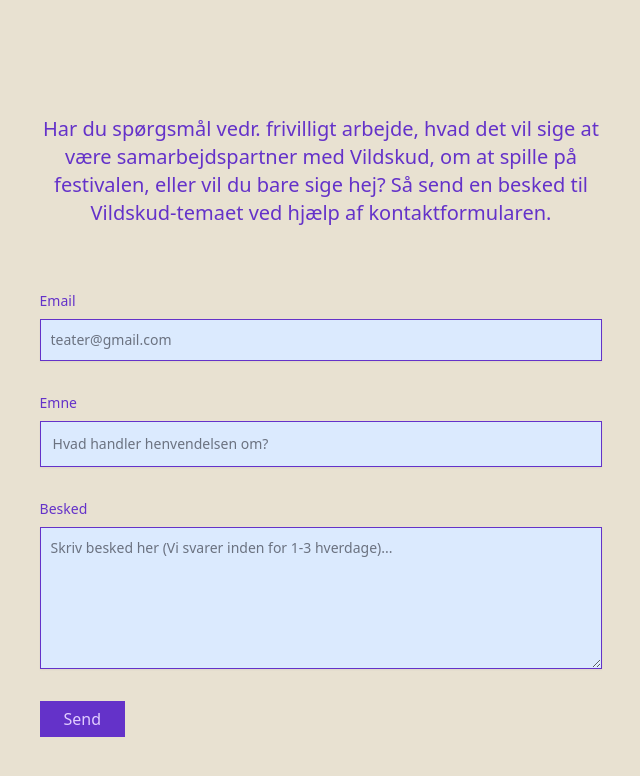
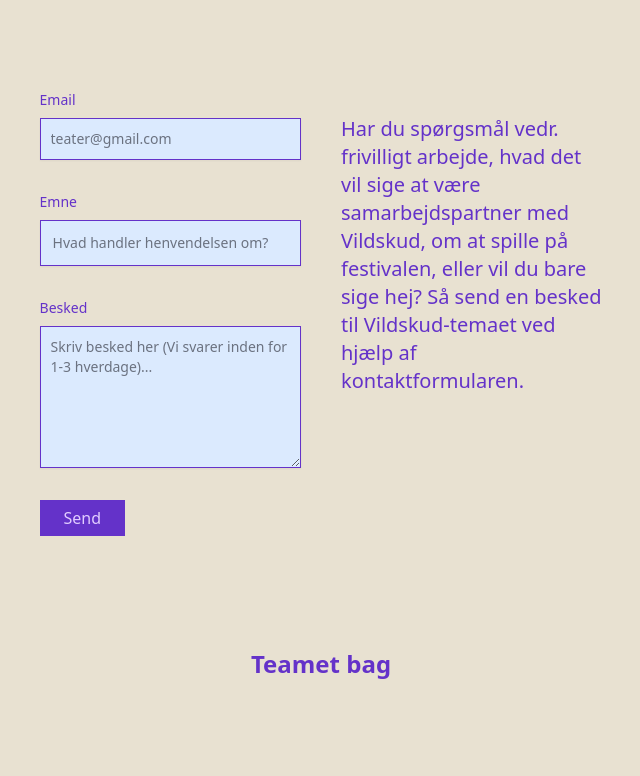
Before and after one commit to chri29kx/Vildskud, a website built with Vite: page src/om_kontakt.html in a window 1280 px wide. Shown: the part 206-982 px from the top of the page, without its empty margins (319-959 px from the left). After the commit the page ends 910 px from the top, so only its background shows below. Built offline with nearby package versions, Linux system fonts and the light colour scheme.

Commit message:
Medarbejder billeder + kontakt formular

```diff
--- a/src/om_kontakt.html
+++ b/src/om_kontakt.html
@@ -12,17 +12,20 @@
     <main class="prose mx-5 md:mx-auto">
       <h1 class="mt-40 text-center text-4xl text-lilla">KONTAKT OS!</h1>
 
-      <section>
+      <section class="">
         <div class="">
-          <div class="mx-auto max-w-screen-md py-8 px-4 lg:py-16">
+          <div
+            class="mx-auto max-w-screen-md gap-10 py-8 px-4 md:grid md:grid-cols-2 lg:py-16"
+          >
             <p
-              class="mb-8 text-center font-light text-lilla sm:text-xl lg:mb-16"
+              class="col-start-2 mb-8 grid text-center font-light text-lilla sm:text-xl md:text-left lg:mb-16"
             >
               Har du spørgsmål vedr. frivilligt arbejde, hvad det vil sige at
               være samarbejdspartner med Vildskud, om at spille på festivalen,
               eller vil du bare sige hej? Så send en besked til Vildskud-temaet
               ved hjælp af kontaktformularen.
             </p>
+            <div class="md:col-start-1 md:row-start-1 md:grid">
               <form action="#" class="space-y-8">
                 <div>
                   <label
@@ -74,7 +77,12 @@
               </form>
             </div>
           </div>
-        <div class=""></div>
+        </div>
+      </section>
+      <section>
+        <div class="">
+          <h2 class="text-center text-lilla">Teamet bag</h2>
+        </div>
       </section>
     </main>
     <script type="module" src="./main.js"></script>
```
Lines whose indentation alone changed are shown as unchanged.
